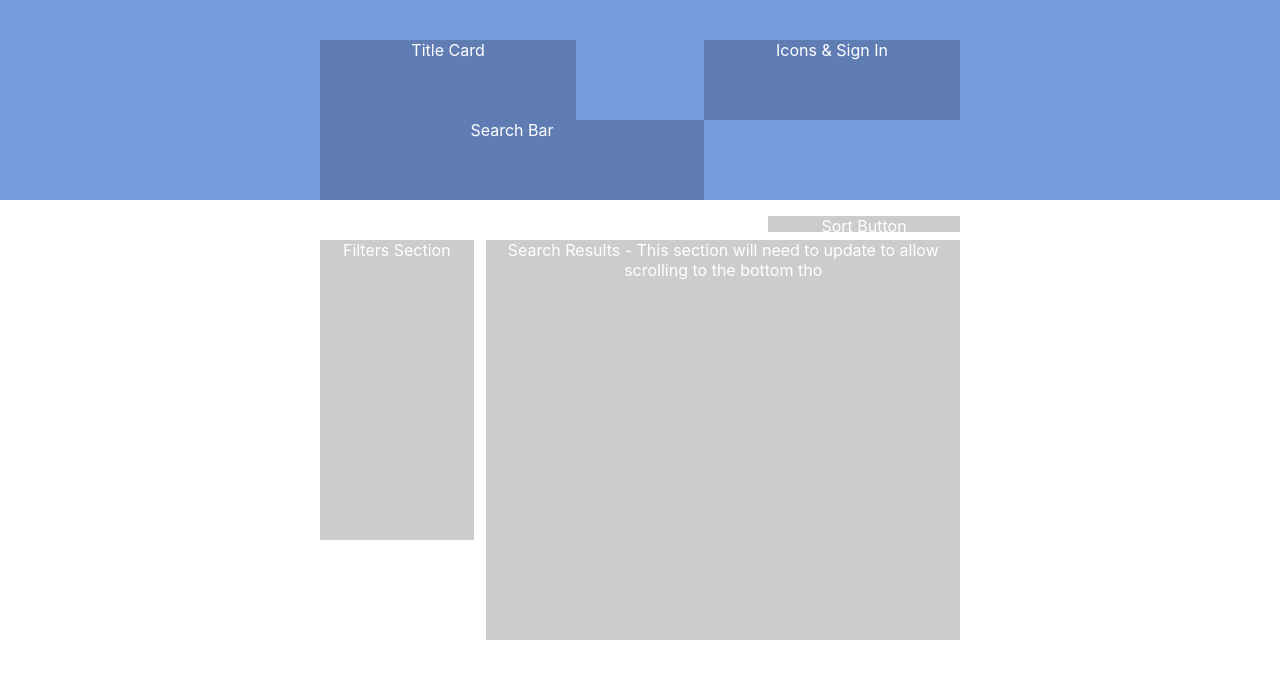
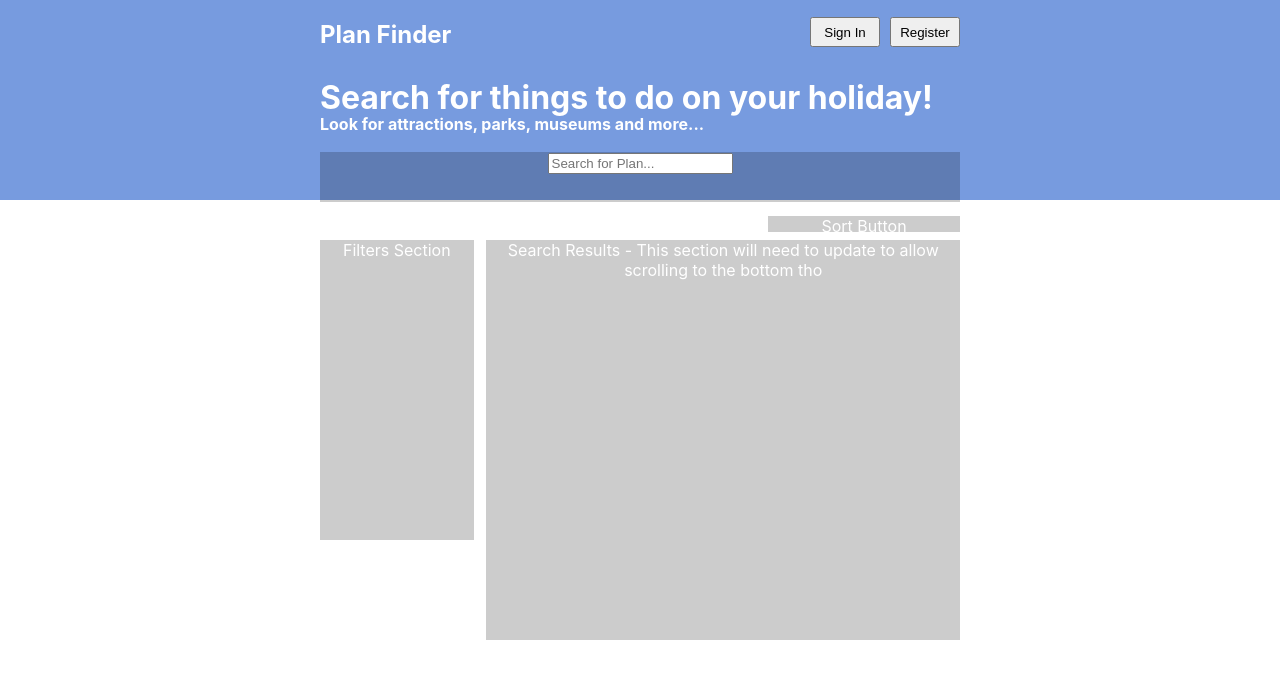
Before and after one commit to lseti1/planFinder-198302, a React (Create React App) app: page / in a window 1280 px wide. Shown: the top 678 px of the page. Built offline with nearby package versions, Linux system fonts and the light colour scheme.

Commit message:
Implemented Visual Aspects for the Title Area

```diff
--- a/src/App.css
+++ b/src/App.css
@@ -10,42 +10,82 @@ body {
 }
 
 .Title {
-  background-color: rgba(0, 0, 0, 0.2);
-  text-align: center;
+  display: grid;
+  background-color: rgba(0, 0, 0, 0);
+  text-align: left;
   color: white;
 
   width: 20%;
-  height: 80px;
+  height: 8%;
 
   position: absolute;
   left: 25%;
-  top: 5%;
+  top: 0%;
 }
 
 .IconsSignIn {
-  background-color: rgba(0, 0, 0, 0.2);
-  text-align: center;
+  display: flex;
+  justify-content: flex-end;
+  align-items: center;
+  grid-template-columns: 1fr 1fr;
+  background-color: rgba(0, 0, 0, 0);
   color: white;
+  gap: 10px;
 
   width: 20%;
-  height: 80px;
+  height: 8%;
 
   position: absolute;
   right: 25%;
-  top: 5%;
+  top: 0%;
 }
+
+.buttons {
+  height: 30px;
+  width: 70px;
+}
+
+.InfoCard1 {
+  color: white;
+  display: grid;
+  text-align: left;
+  align-items: center;
+  background-color: rgba(0, 0, 0, 0);
+  height: 5%;
+  width: 50%;
+
+  position: absolute;
+  left: 25%;
+  top: 7%;
+}
+
+.InfoCard2 {
+  color: white;
+  display: grid;
+  text-align: left;
+  align-items: center;
+  background-color: rgba(0, 0, 0, 0);
+  height: 3%;
+  width: 50%;
+  font-weight: bold;
+
+  position: absolute;
+  left: 25%;
+  top: 12%;
+}
+
 
 .SearchBar {
   background-color: rgba(0, 0, 0, 0.2);
   text-align: center;
   color: white;
 
-  width: 30%;
-  height: 80px;
+  width: 50%;
+  height: 50px;
 
   position: absolute;
   left: 25%;
-  top: 15%;
+  top: 19%;
 }
 
 .sortButton {
--- a/src/App.js
+++ b/src/App.js
@@ -1,12 +1,20 @@
-import logo from './logo.svg';
 import './App.css';
 
 function App() {
   return (
     <div className="App">
-    <div className="Title">Title Card</div>
-    <div className="IconsSignIn">Icons & Sign In</div>
-    <div className="SearchBar">Search Bar</div>
+    <div className="Title"><h2>Plan Finder</h2></div>
+    <div className="IconsSignIn">
+      <button className="buttons">Sign In</button>
+      <button className="buttons">Register</button>
+    </div>
+    <div >
+      <h1 className="InfoCard1">Search for things to do on your holiday!</h1>
+      <p className="InfoCard2">Look for attractions, parks, museums and more... </p>
+    </div>
+    <div className="SearchBar">
+      <input type="search" className="SearchArea" placeholder="Search for Plan..."></input>
+    </div>
     <div className="sortButton">Sort Button</div>
     <div className="filterButtons">Filters Section</div>
     <div className="searchResults">Search Results - This section will need to update to allow scrolling to the bottom tho</div>
```
